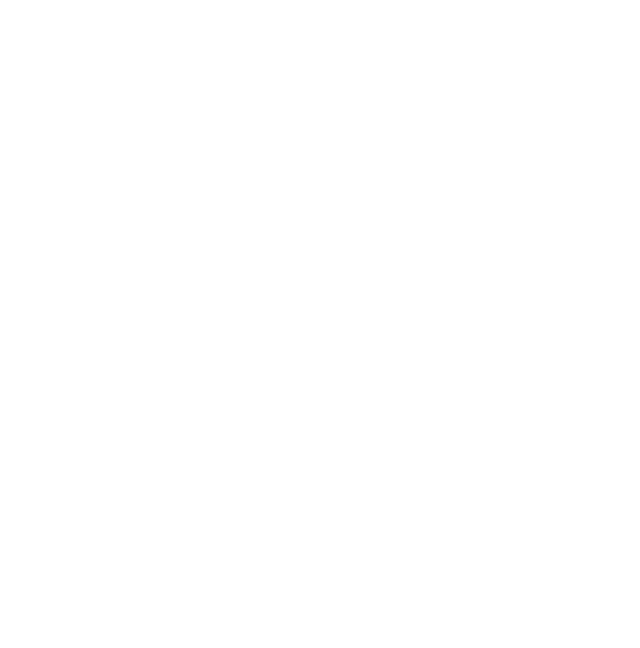
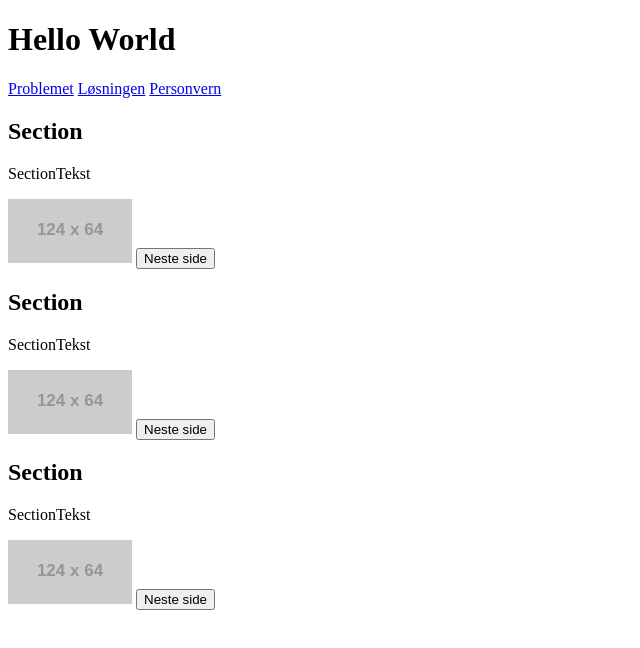
Before and after one commit to johnksv/Oblig3, a plain HTML site: page index.html in a window 1280 px wide. Shown: the whole page, without its empty margins (0-640 px from the left). Drawn offline with Linux system fonts and the light colour scheme; placeholder pictures from the web are drawn by us.

Commit message:
Third commit

```diff
--- a/index.html
+++ b/index.html
@@ -5,5 +5,36 @@
 	</head>
 	<body>
 
+		<header>
+			<h1>Hello World</h1>
+			<nav>
+				<a href="#">Problemet</a>
+				<a href="#">Løsningen</a>
+				<a href="#">Personvern</a>
+			</nav>
+		</header>
+
+		<div id="slider">
+			<div id="slidewrapper">
+				<section id="problemSection" class="content">
+					<h2>Section</h2>
+					<p> SectionTekst</p>
+					<img src="http://placehold.it/124x64">
+					<button>Neste side</button>
+				</section><!-- End of #problemSection -->
+				<section id="solutionSection" class="content">
+						<h2>Section</h2>
+					<p> SectionTekst</p>
+					<img src="http://placehold.it/124x64">
+					<button>Neste side</button>
+				</section><!-- End of #solutionSection -->
+				<section id="privacySection" class="content">
+					<h2>Section</h2>
+					<p> SectionTekst</p>
+					<img src="http://placehold.it/124x64">
+					<button>Neste side</button>
+				</section><!-- End of #privacySection -->
+			</div><!-- End of #slidewrapper -->
+		</div><!-- End of #slider -->
 	</body>
 </html>
--- /dev/null
+++ b/style.css
@@ -0,0 +1,35 @@
+/*
+*
+*
+*
+*
+*
+*/
+
+.content {
+    width: 100px;
+    height: 100px;
+    background: red;
+    position: relative;
+    -webkit-animation: mymove 5s infinite; /* Chrome, Safari, Opera */
+    animation: mymove 5s infinite;
+}
+
+
+/* Chrome, Safari, Opera */
+@-webkit-keyframes mymove {
+    0%   {top: 0px; left: 0px; background: red;}
+    25%  {top: 0px; left: 100px; background: blue;}
+    50%  {top: 100px; left: 100px; background: yellow;}
+    75%  {top: 100px; left: 0px; background: green;}
+    100% {top: 0px; left: 0px; background: red;}
+}
+
+/* Standard syntax */
+@keyframes mymove {
+    0%   {top: 0px; left: 0px; background: red;}
+    25%  {top: 0px; left: 100px; background: blue;}
+    50%  {top: 100px; left: 100px; background: yellow;}
+    75%  {top: 100px; left: 0px; background: green;}
+    100% {top: 0px; left: 0px; background: red;}
+}
```
